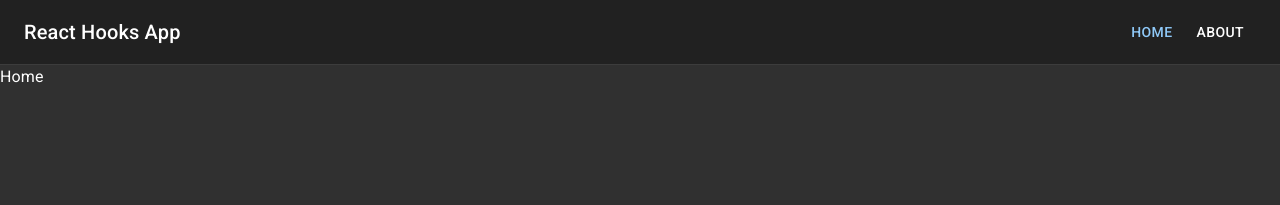
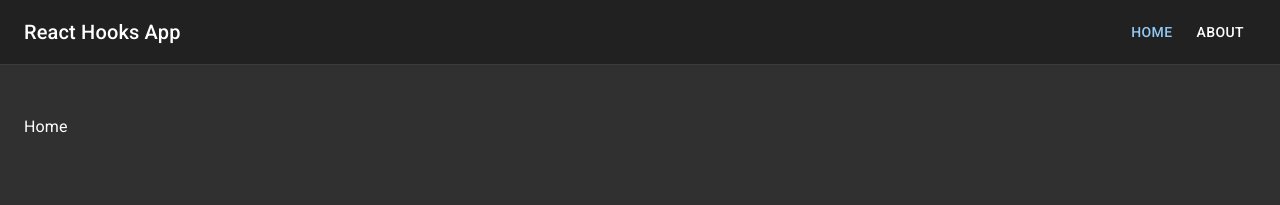
Before and after one commit to sergei97k/react-hooks, a React (Create React App) app: page / in a window 1280 px wide. Shown: the top 205 px of the page. Built offline with nearby package versions, Linux system fonts and the light colour scheme.

Commit message:
added Container for App component

```diff
--- a/src/App.js
+++ b/src/App.js
@@ -1,19 +1,34 @@
 import React from "react";
 import { BrowserRouter as Router, Switch, Route } from "react-router-dom";
+
+import Container from "@material-ui/core/Container";
+import { makeStyles } from "@material-ui/core/styles";
 
 import Home from "./pages/Home";
 import About from "./pages/About";
 import { Header } from "./components";
 
-const App = () => (
+const useStyles = makeStyles(() => ({
+  appContainer: {
+    margin: "50px 0",
+  },
+}));
+
+const App = () => {
+  const classes = useStyles();
+
+  return (
     <Router>
       <Header />
 
+      <Container maxWidth="xl" className={classes.appContainer}>
         <Switch>
           <Route path="/" exact component={Home} />
           <Route path="/about" component={About} />
         </Switch>
+      </Container>
     </Router>
   );
+};
 
 export default App;
```
Lines whose indentation alone changed are shown as unchanged.
